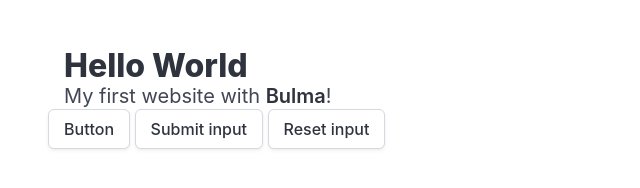
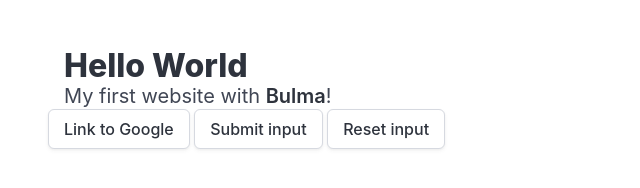
Before and after one commit to hannappius/test_webpage, a plain HTML site: page index.html in a window 1280 px wide. Shown: the whole page, without its empty margins (0-640 px from the left). Drawn offline with nearby package versions, Linux system fonts and the light colour scheme.

Commit message:
button mit link

```diff
--- a/index.html
+++ b/index.html
@@ -17,7 +17,7 @@
     </p>
 </div>
 
-<button class="button" type="submit" value="Submit input">Button</button>
+<button class="button" type="submit" value="https://www.google.com">Link to Google</button>
 <input class="button" type="submit" value="Submit input" />
 <input class="button" type="reset" value="Reset input" />
 
```
